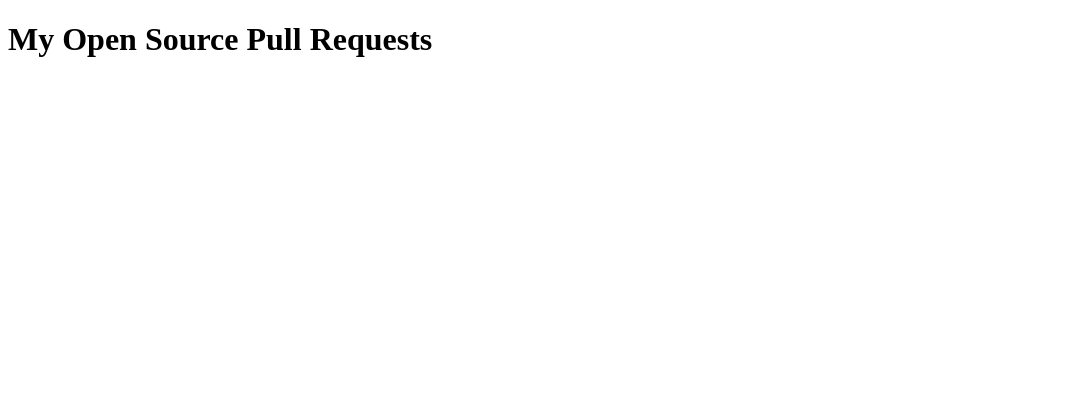
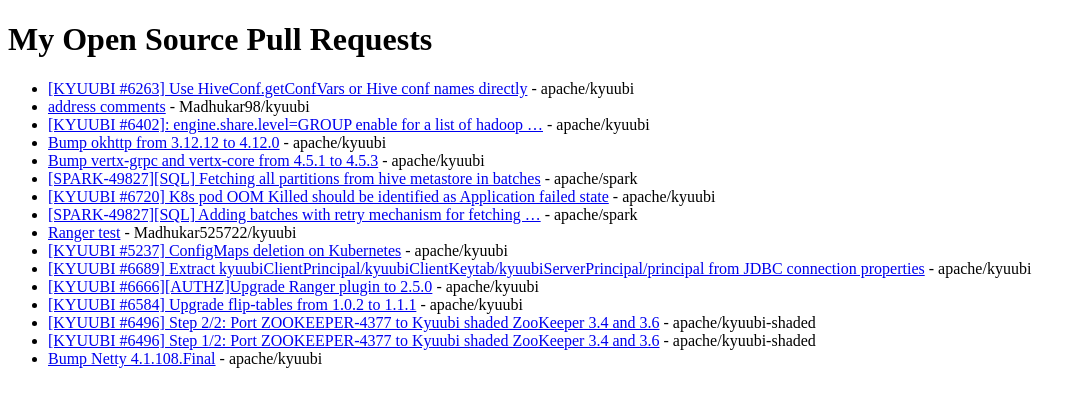
Before and after one commit to Madhukar525722/opensource, a plain HTML site: page display.html in a window 1280 px wide. Shown: the whole page, without its empty margins (0-1087 px from the left). Drawn offline with Linux system fonts and the light colour scheme.

```diff
--- a/display.html
+++ b/display.html
@@ -11,15 +11,26 @@
 
     <script>
         async function fetchPRData() {
+            try {
                 const response = await fetch('pr_data.json');
+                console.log('Response status:', response.status); // Debugging line
+
+                if (!response.ok) {
+                    throw new Error(`HTTP error! status: ${response.status}`);
+                }
+
                 const data = await response.json();
+                console.log('Fetched data:', data); // Debugging line
 
-            const prList = document.getElementById('items');
+                const prList = document.getElementById('pr-list');
                 data.items.forEach(pr => {
                     const listItem = document.createElement('li');
-                listItem.innerHTML = `<a href="${pr.html_url}">${pr.title}</a> - ${pr.repository_url}`;
+                    listItem.innerHTML = `<a href="${pr.html_url}">${pr.title}</a> - ${pr.repository_url.replace('https://api.github.com/repos/', '')}`;
                     prList.appendChild(listItem);
                 });
+            } catch (error) {
+                console.error('Error fetching PR data:', error); // Debugging line
+            }
         }
 
         fetchPRData();
```
Also changed, not shown: 1 other file. Lines whose indentation alone changed are shown as unchanged.
